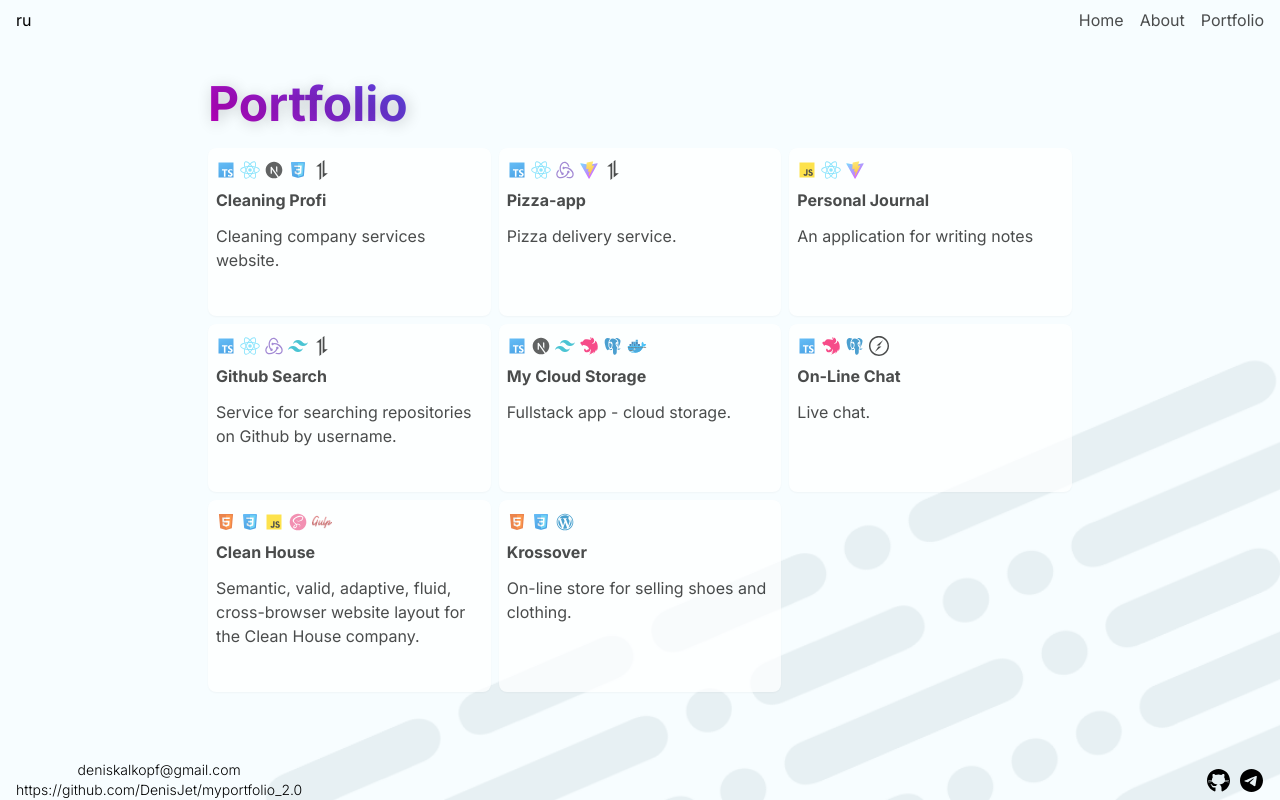
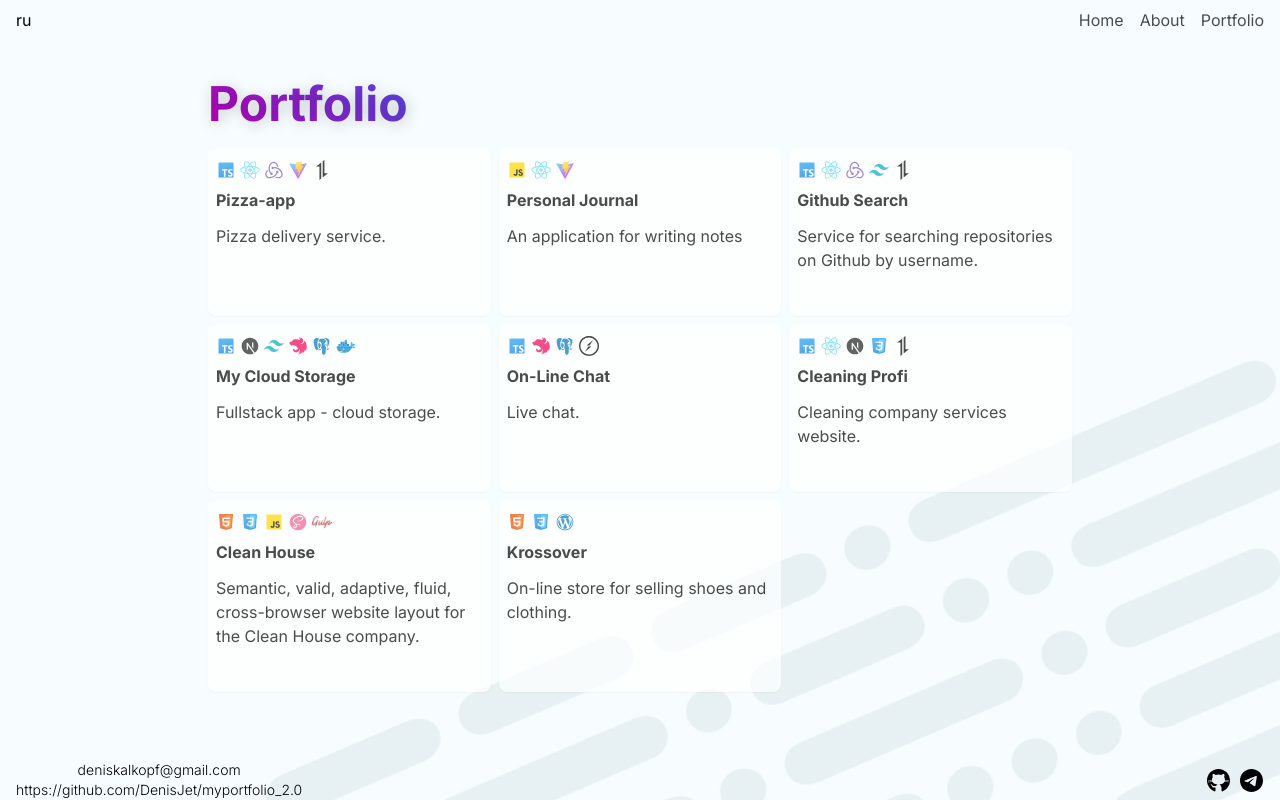
Before and after one commit to DenisJet/myportfolio_2.0, a Next.js app: page /en/portfolio in a window 1280 px wide. Built offline with nearby package versions, Linux system fonts and the light colour scheme.

Commit message:
refactoring: fix projects

```diff
--- a/src/projects/projectsEn.ts
+++ b/src/projects/projectsEn.ts
@@ -1,90 +1,86 @@
 export const projectsEn = [
   {
-    id: '9',
-    link: '/en/portfolio/cleaning',
-    title: 'Cleaning Profi',
-    descriptionCard: 'Cleaning company services website.',
+    id: "8",
+    link: "/en/portfolio/pizza-app",
+    title: "Pizza-app",
+    descriptionCard: "Pizza delivery service.",
     iconsSrc: [
-      '/icons/icon-typescript.svg',
-      '/icons/react_icon.svg',
-      '/icons/icon-next.svg',
-      '/icons/iconcss.svg',
-      '/icons/axios_icon.svg',
+      "/icons/icon-typescript.svg",
+      "/icons/react_icon.svg",
+      "/icons/icon-redux.svg",
+      "/icons/vite-icon.svg",
+      "/icons/axios_icon.svg",
     ],
-    imageSrc: '/projects/cleaning.png',
+    imageSrc: "/projects/pizza-app.png",
     description:
-      'Example of creating a website on the layout, for a cleaning company. Adaptive, semantic, layout with responsive design. The project uses NextJS and SSR for SEO optimization.',
-    uses: 'TypeScript, ReactJS, NextJS, CSS.Modules',
-    addLinks: ['https://cleaning-profi.netlify.app/', 'https://github.com/DenisJet/cleaning'],
+      "Food delivery service. User authorization and registration, viewing the menu and each dish, search by dish name, adding a dish to the cart and placing an order are implemented. There is a full-fledged work with react-router, receiving data through react-router, as well as receiving data through redux and storing the state in redux.",
+    uses: "TypeScript, ReactJS, ReduxToolkit, Vite",
+    addLinks: [
+      "https://denis-pizza.netlify.app/",
+      "https://github.com/DenisJet/pizza-app",
+    ],
   },
   {
-    id: '8',
-    link: '/en/portfolio/pizza-app',
-    title: 'Pizza-app',
-    descriptionCard: 'Pizza delivery service.',
+    id: "7",
+    link: "/en/portfolio/personal-journal",
+    title: "Personal Journal",
+    descriptionCard: "An application for writing notes",
     iconsSrc: [
-      '/icons/icon-typescript.svg',
-      '/icons/react_icon.svg',
-      '/icons/icon-redux.svg',
-      '/icons/vite-icon.svg',
-      '/icons/axios_icon.svg',
+      "/icons/icon-javascript.svg",
+      "/icons/react_icon.svg",
+      "/icons/vite-icon.svg",
     ],
-    imageSrc: '/projects/pizza-app.png',
+    imageSrc: "/projects/my-journal.png",
     description:
-      'Food delivery service. User authorization and registration, viewing the menu and each dish, search by dish name, adding a dish to the cart and placing an order are implemented. There is a full-fledged work with react-router, receiving data through react-router, as well as receiving data through redux and storing the state in redux.',
-    uses: 'TypeScript, ReactJS, ReduxToolkit, Vite',
-    addLinks: ['https://denis-pizza.netlify.app/', 'https://github.com/DenisJet/pizza-app'],
+      "An application for writing notes. All basic react hooks (useState, useEffect, useReducer, useRef, forwardRef, useContext, useMemo) are handled. Work with form is implemented. Data saving is implemented in localstorage, using custom hook.",
+    uses: "JavaScript, ReactJS, Vite",
+    addLinks: [
+      "https://denisjet-journal.netlify.app/",
+      "https://github.com/DenisJet/MyJournal",
+    ],
   },
   {
-    id: '7',
-    link: '/en/portfolio/personal-journal',
-    title: 'Personal Journal',
-    descriptionCard: 'An application for writing notes',
-    iconsSrc: ['/icons/icon-javascript.svg', '/icons/react_icon.svg', '/icons/vite-icon.svg'],
-    imageSrc: '/projects/my-journal.png',
+    id: "6",
+    link: "/en/portfolio/github-search",
+    title: "Github Search",
+    descriptionCard:
+      "Service for searching repositories on Github by username.",
+    iconsSrc: [
+      "/icons/icon-typescript.svg",
+      "/icons/react_icon.svg",
+      "/icons/icon-redux.svg",
+      "/icons/icon-tailwind.svg",
+      "/icons/axios_icon.svg",
+    ],
+    imageSrc: "/projects/githubsearch.png",
     description:
-      'An application for writing notes. All basic react hooks (useState, useEffect, useReducer, useRef, forwardRef, useContext, useMemo) are handled. Work with form is implemented. Data saving is implemented in localstorage, using custom hook.',
-    uses: 'JavaScript, ReactJS, Vite',
-    addLinks: ['https://denisjet-journal.netlify.app/', 'https://github.com/DenisJet/MyJournal'],
+      "Not a big application, allows you to find repositories on Github by user name. The function of adding and removing repository from favorites is implemented.",
+    uses: "TypeScript, React, RTKQuery, Tailwind CSS, Axios",
+    addLinks: [
+      "https://denisjet-githubsearch.netlify.app/",
+      "https://github.com/DenisJet/github-search",
+    ],
   },
   {
-    id: '6',
-    link: '/en/portfolio/github-search',
-    title: 'Github Search',
-    descriptionCard: 'Service for searching repositories on Github by username.',
+    id: "5",
+    link: "/ru/portfolio/cloud-storage",
+    title: "My Cloud Storage",
+    descriptionCard: "Fullstack app - cloud storage.",
     iconsSrc: [
-      '/icons/icon-typescript.svg',
-      '/icons/react_icon.svg',
-      '/icons/icon-redux.svg',
-      '/icons/icon-tailwind.svg',
-      '/icons/axios_icon.svg',
+      "/icons/icon-typescript.svg",
+      "/icons/icon-next.svg",
+      "/icons/icon-tailwind.svg",
+      "/icons/icons-nest.svg",
+      "/icons/icon-postgresql.svg",
+      "/icons/icon-docker.svg",
     ],
-    imageSrc: '/projects/githubsearch.png',
+    imageSrc: "/projects/cloud.png",
     description:
-      'Not a big application, allows you to find repositories on Github by user name. The function of adding and removing repository from favorites is implemented.',
-    uses: 'TypeScript, React, RTKQuery, Tailwind CSS, Axios',
-    addLinks: ['https://denisjet-githubsearch.netlify.app/', 'https://github.com/DenisJet/github-search'],
-  },
-  {
-    id: '5',
-    link: '/ru/portfolio/cloud-storage',
-    title: 'My Cloud Storage',
-    descriptionCard: 'Fullstack app - cloud storage.',
-    iconsSrc: [
-      '/icons/icon-typescript.svg',
-      '/icons/icon-next.svg',
-      '/icons/icon-tailwind.svg',
-      '/icons/icons-nest.svg',
-      '/icons/icon-postgresql.svg',
-      '/icons/icon-docker.svg',
-    ],
-    imageSrc: '/projects/cloud.png',
-    description:
-      'Cloud storage, with the ability to upload and delete files. The functions of user registration and authorization using tokens are implemented. Storage of tokens is organized in cookies.',
-    uses: 'TypeScript, Next JS, TailwindCSS, Nest JS, PostgreSQL, Swagger, PassportJWT, Docker',
+      "Cloud storage, with the ability to upload and delete files. The functions of user registration and authorization using tokens are implemented. Storage of tokens is organized in cookies.",
+    uses: "TypeScript, Next JS, TailwindCSS, Nest JS, PostgreSQL, Swagger, PassportJWT, Docker",
     addLinks: [
-      'https://github.com/DenisJet/my-cloud-storage-client',
-      'https://github.com/DenisJet/my-cloude-storage-server',
+      "https://github.com/DenisJet/my-cloud-storage-client",
+      "https://github.com/DenisJet/my-cloude-storage-server",
     ],
   },
   // {
@@ -110,51 +106,81 @@ export const projectsEn = [
   //   ],
   // },
   {
-    id: '3',
-    link: '/en/portfolio/live-chat',
-    title: 'On-Line Chat',
-    descriptionCard: 'Live chat.',
+    id: "4",
+    link: "/en/portfolio/live-chat",
+    title: "On-Line Chat",
+    descriptionCard: "Live chat.",
     iconsSrc: [
-      '/icons/icon-typescript.svg',
-      '/icons/icons-nest.svg',
-      '/icons/icon-postgresql.svg',
-      '/icons/socket-icon.svg',
+      "/icons/icon-typescript.svg",
+      "/icons/icons-nest.svg",
+      "/icons/icon-postgresql.svg",
+      "/icons/socket-icon.svg",
     ],
-    imageSrc: '/projects/online-chat.png',
-    description: 'A small project, live chat. Created to get acquainted with WebSocket.',
-    uses: 'Nest JS, PostgreSQL, Prisma, WebSockets',
+    imageSrc: "/projects/online-chat.png",
+    description:
+      "A small project, live chat. Created to get acquainted with WebSocket.",
+    uses: "Nest JS, PostgreSQL, Prisma, WebSockets",
     addLinks: [
       // 'https://online-chat-c8eu.onrender.com/chat',
-      'https://github.com/DenisJet/live-chat-server',
+      "https://github.com/DenisJet/live-chat-server",
     ],
   },
   {
-    id: '2',
-    link: '/en/portfolio/cleanhouse',
-    title: 'Clean House',
-    descriptionCard: 'Semantic, valid, adaptive, fluid, cross-browser website layout for the Clean House company.',
+    id: "3",
+    link: "/en/portfolio/cleaning",
+    title: "Cleaning Profi",
+    descriptionCard: "Cleaning company services website.",
     iconsSrc: [
-      '/icons/iconhtml.svg',
-      '/icons/iconcss.svg',
-      '/icons/icon-javascript.svg',
-      '/icons/iconsass.svg',
-      '/icons/icons-gulp.png',
+      "/icons/icon-typescript.svg",
+      "/icons/react_icon.svg",
+      "/icons/icon-next.svg",
+      "/icons/iconcss.svg",
+      "/icons/axios_icon.svg",
     ],
-    imageSrc: '/projects/cleanhouse.png',
+    imageSrc: "/projects/cleaning.png",
     description:
-      'Insect extermination service website. Fully adaptive, semantic, valid, fluid, cross-browser layout. Using methodology BEM, preprocessor SASS-SCSS, task manager Gulp. Implemented sliders using the library SwiperJS. Implemented the ability to send a message about a call back.',
-    uses: 'Html, SASS-SCSS, JS, BEM, Gulp, SwiperJS',
-    addLinks: ['https://cleanhouse-ses.ru/', 'https://github.com/DenisJet/CleanHouse'],
+      "Example of creating a website on the layout, for a cleaning company. Adaptive, semantic, layout with responsive design. The project uses NextJS and SSR for SEO optimization.",
+    uses: "TypeScript, ReactJS, NextJS, CSS.Modules",
+    addLinks: [
+      "https://cleaning-profi.netlify.app/",
+      "https://github.com/DenisJet/cleaning",
+    ],
   },
   {
-    id: '1',
-    link: '/en/portfolio/krossover',
-    title: 'Krossover',
-    descriptionCard: 'Оn-line store for selling shoes and clothing.',
-    iconsSrc: ['/icons/iconhtml.svg', '/icons/iconcss.svg', '/icons/icon-wordpress.svg'],
-    imageSrc: '/projects/krossover.png',
-    description: 'Оn-line store for selling shoes and clothing online.',
-    uses: 'WordPress',
-    addLinks: ['https://krossover-shoes.ru/'],
+    id: "2",
+    link: "/en/portfolio/cleanhouse",
+    title: "Clean House",
+    descriptionCard:
+      "Semantic, valid, adaptive, fluid, cross-browser website layout for the Clean House company.",
+    iconsSrc: [
+      "/icons/iconhtml.svg",
+      "/icons/iconcss.svg",
+      "/icons/icon-javascript.svg",
+      "/icons/iconsass.svg",
+      "/icons/icons-gulp.png",
+    ],
+    imageSrc: "/projects/cleanhouse.png",
+    description:
+      "Insect extermination service website. Fully adaptive, semantic, valid, fluid, cross-browser layout. Using methodology BEM, preprocessor SASS-SCSS, task manager Gulp. Implemented sliders using the library SwiperJS. Implemented the ability to send a message about a call back.",
+    uses: "Html, SASS-SCSS, JS, BEM, Gulp, SwiperJS",
+    addLinks: [
+      "https://cleanhouse-ses.ru/",
+      "https://github.com/DenisJet/CleanHouse",
+    ],
+  },
+  {
+    id: "1",
+    link: "/en/portfolio/krossover",
+    title: "Krossover",
+    descriptionCard: "Оn-line store for selling shoes and clothing.",
+    iconsSrc: [
+      "/icons/iconhtml.svg",
+      "/icons/iconcss.svg",
+      "/icons/icon-wordpress.svg",
+    ],
+    imageSrc: "/projects/krossover.png",
+    description: "Оn-line store for selling shoes and clothing online.",
+    uses: "WordPress",
+    addLinks: ["https://krossover-shoes.ru/"],
   },
 ];
--- a/src/projects/projectsRu.ts
+++ b/src/projects/projectsRu.ts
@@ -1,90 +1,86 @@
 export const projectsRu = [
   {
-    id: '9',
-    link: '/ru/portfolio/cleaning',
-    title: 'Cleaning Profi',
-    descriptionCard: 'Сайт услуг клининговой компании.',
+    id: "8",
+    link: "/ru/portfolio/pizza-app",
+    title: "Pizza-app",
+    descriptionCard: "Сервис доставки пиццы.",
     iconsSrc: [
-      '/icons/icon-typescript.svg',
-      '/icons/react_icon.svg',
-      '/icons/icon-next.svg',
-      '/icons/iconcss.svg',
-      '/icons/axios_icon.svg',
+      "/icons/icon-typescript.svg",
+      "/icons/react_icon.svg",
+      "/icons/icon-redux.svg",
+      "/icons/vite-icon.svg",
+      "/icons/axios_icon.svg",
     ],
-    imageSrc: '/projects/cleaning.png',
+    imageSrc: "/projects/pizza-app.png",
     description:
-      'Пример создания сайта по макету, для клининговой компании. Адаптивная, семантическая верстка с отзывчивым дизайном. В проекте используется NextJS и SSR для SEO оптимизации.',
-    uses: 'TypeScript, ReactJS, NextJS, CSS.Modules',
-    addLinks: ['https://cleaning-profi.netlify.app/', 'https://github.com/DenisJet/cleaning'],
+      "Сервис доставки еды. Реализованны авторизация и регистрация пользователя, просмотр меню и каждого блюда, поиск по названию блюд, добавление блюда в корзину и оформление заказа. Присутствует полноценная работа с react-router, получение данных через react-router, а так же получение данных через через redux и хранение состояния в redux.",
+    uses: "TypeScript, ReactJS, ReduxToolkit, Vite",
+    addLinks: [
+      "https://denis-pizza.netlify.app/",
+      "https://github.com/DenisJet/pizza-app",
+    ],
   },
   {
-    id: '8',
-    link: '/ru/portfolio/pizza-app',
-    title: 'Pizza-app',
-    descriptionCard: 'Сервис доставки пиццы.',
+    id: "7",
+    link: "/ru/portfolio/personal-journal",
+    title: "Personal Journal",
+    descriptionCard: "Приложение для написания заметок",
     iconsSrc: [
-      '/icons/icon-typescript.svg',
-      '/icons/react_icon.svg',
-      '/icons/icon-redux.svg',
-      '/icons/vite-icon.svg',
-      '/icons/axios_icon.svg',
+      "/icons/icon-javascript.svg",
+      "/icons/react_icon.svg",
+      "/icons/vite-icon.svg",
     ],
-    imageSrc: '/projects/pizza-app.png',
+    imageSrc: "/projects/my-journal.png",
     description:
-      'Сервис доставки еды. Реализованны авторизация и регистрация пользователя, просмотр меню и каждого блюда, поиск по названию блюд, добавление блюда в корзину и оформление заказа. Присутствует полноценная работа с react-router, получение данных через react-router, а так же получение данных через через redux и хранение состояния в redux.',
-    uses: 'TypeScript, ReactJS, ReduxToolkit, Vite',
-    addLinks: ['https://denis-pizza.netlify.app/', 'https://github.com/DenisJet/pizza-app'],
+      "Приложение для написание заметок. Присутствует работа со всеми основными react hooks (useState, useEffect, useReducer, useRef, forwardRef, useContext, useMemo). Осуществлена работа с формой. Сохранение данных реализованно в localstorage, при помощи кастомного хука.",
+    uses: "JavaScript, ReactJS, Vite",
+    addLinks: [
+      "https://denisjet-journal.netlify.app/",
+      "https://github.com/DenisJet/MyJournal",
+    ],
   },
   {
-    id: '7',
-    link: '/ru/portfolio/personal-journal',
-    title: 'Personal Journal',
-    descriptionCard: 'Приложение для написания заметок',
-    iconsSrc: ['/icons/icon-javascript.svg', '/icons/react_icon.svg', '/icons/vite-icon.svg'],
-    imageSrc: '/projects/my-journal.png',
+    id: "6",
+    link: "/ru/portfolio/github-search",
+    title: "Github Search",
+    descriptionCard:
+      "Сервис для поиска репозиториев на Github по имени пользователя.",
+    iconsSrc: [
+      "/icons/icon-typescript.svg",
+      "/icons/react_icon.svg",
+      "/icons/icon-redux.svg",
+      "/icons/icon-tailwind.svg",
+      "/icons/axios_icon.svg",
+    ],
+    imageSrc: "/projects/githubsearch.png",
     description:
-      'Приложение для написание заметок. Присутствует работа со всеми основными react hooks (useState, useEffect, useReducer, useRef, forwardRef, useContext, useMemo). Осуществлена работа с формой. Сохранение данных реализованно в localstorage, при помощи кастомного хука.',
-    uses: 'JavaScript, ReactJS, Vite',
-    addLinks: ['https://denisjet-journal.netlify.app/', 'https://github.com/DenisJet/MyJournal'],
+      "Не большое приложение, позволяет находить репозитории на Github по имени пользователя. Реализована функция добавления и удаления репозитория из избранного.",
+    uses: "TypeScript, React, RTKQuery, Tailwind CSS, Axios",
+    addLinks: [
+      "https://denisjet-githubsearch.netlify.app/",
+      "https://github.com/DenisJet/github-search",
+    ],
   },
   {
-    id: '6',
-    link: '/ru/portfolio/github-search',
-    title: 'Github Search',
-    descriptionCard: 'Сервис для поиска репозиториев на Github по имени пользователя.',
+    id: "5",
+    link: "/ru/portfolio/cloud-storage",
+    title: "My Cloud Storage",
+    descriptionCard: "Фуллстек приложение - облачное хранилище.",
     iconsSrc: [
-      '/icons/icon-typescript.svg',
-      '/icons/react_icon.svg',
-      '/icons/icon-redux.svg',
-      '/icons/icon-tailwind.svg',
-      '/icons/axios_icon.svg',
+      "/icons/icon-typescript.svg",
+      "/icons/icon-next.svg",
+      "/icons/icon-tailwind.svg",
+      "/icons/icons-nest.svg",
+      "/icons/icon-postgresql.svg",
+      "/icons/icon-docker.svg",
     ],
-    imageSrc: '/projects/githubsearch.png',
+    imageSrc: "/projects/cloud.png",
     description:
-      'Не большое приложение, позволяет находить репозитории на Github по имени пользователя. Реализована функция добавления и удаления репозитория из избранного.',
-    uses: 'TypeScript, React, RTKQuery, Tailwind CSS, Axios',
-    addLinks: ['https://denisjet-githubsearch.netlify.app/', 'https://github.com/DenisJet/github-search'],
-  },
-  {
-    id: '5',
-    link: '/ru/portfolio/cloud-storage',
-    title: 'My Cloud Storage',
-    descriptionCard: 'Фуллстек приложение - облачное хранилище.',
-    iconsSrc: [
-      '/icons/icon-typescript.svg',
-      '/icons/icon-next.svg',
-      '/icons/icon-tailwind.svg',
-      '/icons/icons-nest.svg',
-      '/icons/icon-postgresql.svg',
-      '/icons/icon-docker.svg',
-    ],
-    imageSrc: '/projects/cloud.png',
-    description:
-      'Облачное хранилище, с возможностью загружать и удалять файлы. Реализованны функции регистрации и авторизации пользователей с помощью токенов. Хранение токенов организованно в cookies.',
-    uses: 'TypeScript, Next JS, TailwindCSS, Nest JS, PostgreSQL, Swagger, PassportJWT, Docker',
+      "Облачное хранилище, с возможностью загружать и удалять файлы. Реализованны функции регистрации и авторизации пользователей с помощью токенов. Хранение токенов организованно в cookies.",
+    uses: "TypeScript, Next JS, TailwindCSS, Nest JS, PostgreSQL, Swagger, PassportJWT, Docker",
     addLinks: [
-      'https://github.com/DenisJet/my-cloud-storage-client',
-      'https://github.com/DenisJet/my-cloude-storage-server',
+      "https://github.com/DenisJet/my-cloud-storage-client",
+      "https://github.com/DenisJet/my-cloude-storage-server",
     ],
   },
   // {
@@ -110,51 +106,81 @@ export const projectsRu = [
   //   ],
   // },
   {
-    id: '3',
-    link: '/ru/portfolio/live-chat',
-    title: 'On-Line Chat',
-    descriptionCard: 'Он-лайн чат',
+    id: "4",
+    link: "/ru/portfolio/live-chat",
+    title: "On-Line Chat",
+    descriptionCard: "Он-лайн чат",
     iconsSrc: [
-      '/icons/icon-typescript.svg',
-      '/icons/icons-nest.svg',
-      '/icons/icon-postgresql.svg',
-      '/icons/socket-icon.svg',
+      "/icons/icon-typescript.svg",
+      "/icons/icons-nest.svg",
+      "/icons/icon-postgresql.svg",
+      "/icons/socket-icon.svg",
     ],
-    imageSrc: '/projects/online-chat.png',
-    description: 'Небольшой проект, он-лайн чат. Создан для знакомства с технологией WebSocket.',
-    uses: 'Nest JS, PostgreSQL, Prisma, WebSockets',
+    imageSrc: "/projects/online-chat.png",
+    description:
+      "Небольшой проект, он-лайн чат. Создан для знакомства с технологией WebSocket.",
+    uses: "Nest JS, PostgreSQL, Prisma, WebSockets",
     addLinks: [
       // 'https://online-chat-c8eu.onrender.com/chat',
-      'https://github.com/DenisJet/live-chat-server',
+      "https://github.com/DenisJet/live-chat-server",
     ],
   },
   {
-    id: '2',
-    link: '/ru/portfolio/cleanhouse',
-    title: 'Clean House',
-    descriptionCard: 'Семантическая, валидная, адаптивная, кроссбраузерная верстка сайта для компании "Чистый дом".',
+    id: "3",
+    link: "/ru/portfolio/cleaning",
+    title: "Cleaning Profi",
+    descriptionCard: "Сайт услуг клининговой компании.",
     iconsSrc: [
-      '/icons/iconhtml.svg',
-      '/icons/iconcss.svg',
-      '/icons/icon-javascript.svg',
-      '/icons/iconsass.svg',
-      '/icons/icons-gulp.png',
+      "/icons/icon-typescript.svg",
+      "/icons/react_icon.svg",
+      "/icons/icon-next.svg",
+      "/icons/iconcss.svg",
+      "/icons/axios_icon.svg",
     ],
-    imageSrc: '/projects/cleanhouse.png',
+    imageSrc: "/projects/cleaning.png",
     description:
-      'Сайт службы истребления насекомых. Полностью адаптивная, семантическая, валидная, резиновая, кроссбраузерная верстка. Использована методология BEM, препроцессор SASS-SCSS, менеджер задач Gulp. Реализованы слайдеры с помощью библиотеки SwiperJS. Реализована возможность отправки сообщения о перезвоне.',
-    uses: 'Html, SASS-SCSS, JS, BEM, Gulp, SwiperJS',
-    addLinks: ['https://cleanhouse-ses.ru/', 'https://github.com/DenisJet/CleanHouse'],
+      "Пример создания сайта по макету, для клининговой компании. Адаптивная, семантическая верстка с отзывчивым дизайном. В проекте используется NextJS и SSR для SEO оптимизации.",
+    uses: "TypeScript, ReactJS, NextJS, CSS.Modules",
+    addLinks: [
+      "https://cleaning-profi.netlify.app/",
+      "https://github.com/DenisJet/cleaning",
+    ],
   },
   {
-    id: '1',
-    link: '/ru/portfolio/krossover',
-    title: 'Krossover',
-    descriptionCard: 'Онлайн-магазин по продаже обуви и одежды.',
-    iconsSrc: ['/icons/iconhtml.svg', '/icons/iconcss.svg', '/icons/icon-wordpress.svg'],
-    imageSrc: '/projects/krossover.png',
-    description: 'Интернет-магазин для продажи обуви и одежды онлайн.',
-    uses: 'WordPress',
-    addLinks: ['https://krossover-shoes.ru/'],
+    id: "2",
+    link: "/ru/portfolio/cleanhouse",
+    title: "Clean House",
+    descriptionCard:
+      'Семантическая, валидная, адаптивная, кроссбраузерная верстка сайта для компании "Чистый дом".',
+    iconsSrc: [
+      "/icons/iconhtml.svg",
+      "/icons/iconcss.svg",
+      "/icons/icon-javascript.svg",
+      "/icons/iconsass.svg",
+      "/icons/icons-gulp.png",
+    ],
+    imageSrc: "/projects/cleanhouse.png",
+    description:
+      "Сайт службы истребления насекомых. Полностью адаптивная, семантическая, валидная, резиновая, кроссбраузерная верстка. Использована методология BEM, препроцессор SASS-SCSS, менеджер задач Gulp. Реализованы слайдеры с помощью библиотеки SwiperJS. Реализована возможность отправки сообщения о перезвоне.",
+    uses: "Html, SASS-SCSS, JS, BEM, Gulp, SwiperJS",
+    addLinks: [
+      "https://cleanhouse-ses.ru/",
+      "https://github.com/DenisJet/CleanHouse",
+    ],
+  },
+  {
+    id: "1",
+    link: "/ru/portfolio/krossover",
+    title: "Krossover",
+    descriptionCard: "Онлайн-магазин по продаже обуви и одежды.",
+    iconsSrc: [
+      "/icons/iconhtml.svg",
+      "/icons/iconcss.svg",
+      "/icons/icon-wordpress.svg",
+    ],
+    imageSrc: "/projects/krossover.png",
+    description: "Интернет-магазин для продажи обуви и одежды онлайн.",
+    uses: "WordPress",
+    addLinks: ["https://krossover-shoes.ru/"],
   },
 ];
```
